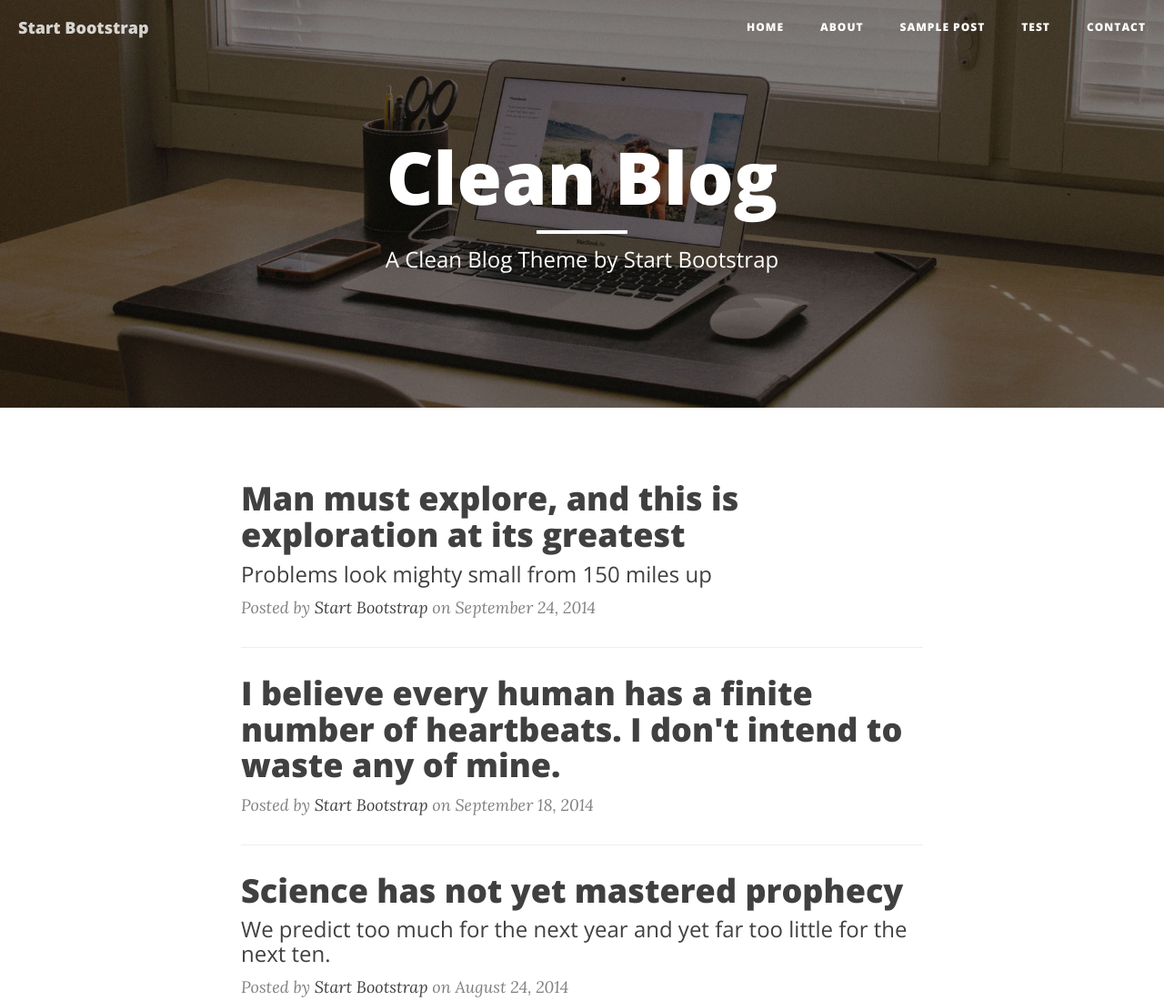
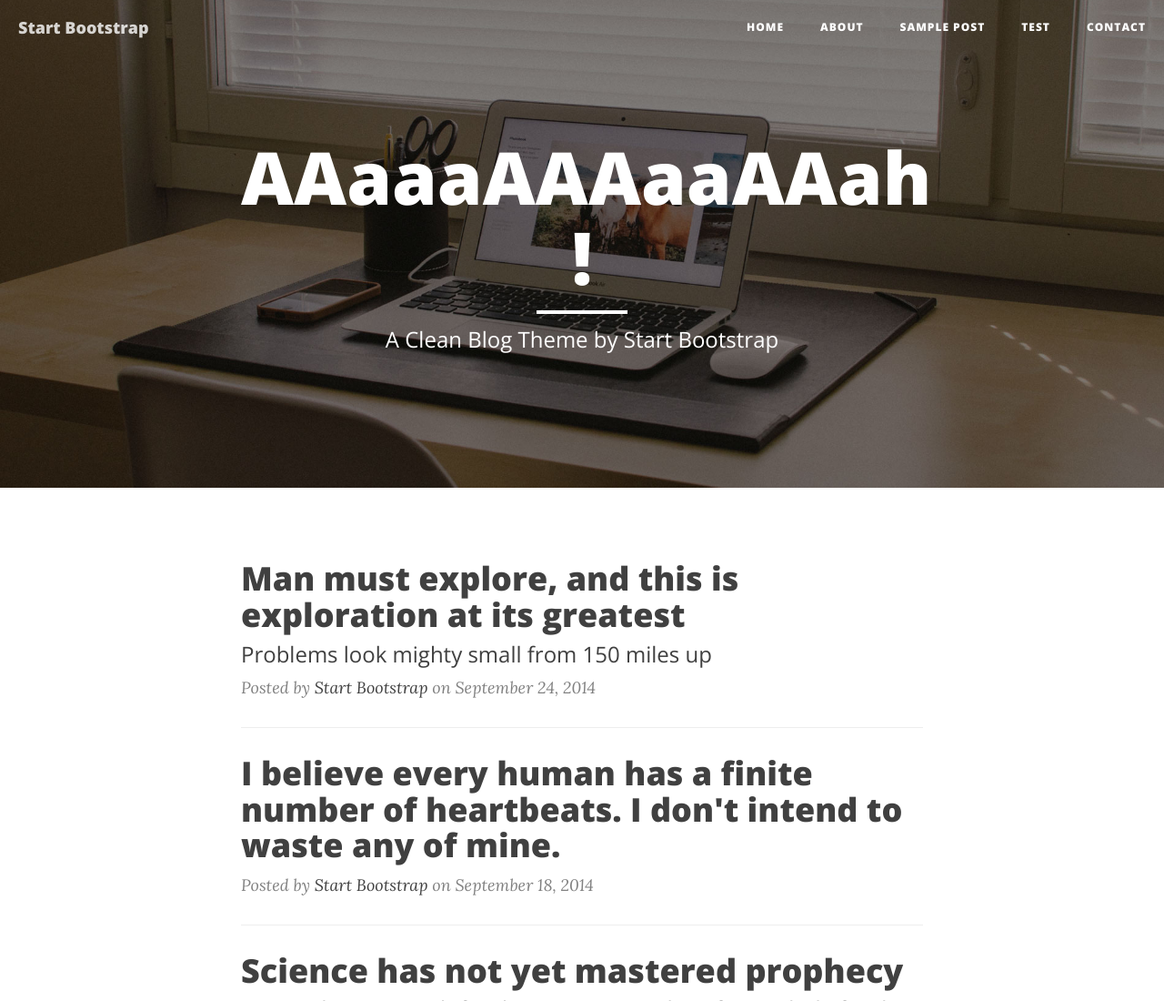
Before and after one commit to leucollectif/leucollectif.github.io, a website: page index.html in a window 1280 px wide. Shown: the top 1100 px of the page at 91% size. Drawn offline with nearby package versions, Linux system fonts and the light colour scheme.

Commit message:
title change of index to see why the test link wasnt added to homepage

```diff
--- a/index.html
+++ b/index.html
@@ -79,7 +79,7 @@
             <div class="row">
                 <div class="col-lg-8 col-lg-offset-2 col-md-10 col-md-offset-1">
                     <div class="site-heading">
-                        <h1>Clean Blog</h1>
+                        <h1>AAaaaAAAaaAAah !</h1>
                         <hr class="small">
                         <span class="subheading">A Clean Blog Theme by Start Bootstrap</span>
                     </div>
```
Also changed, not shown: 1 other file.
